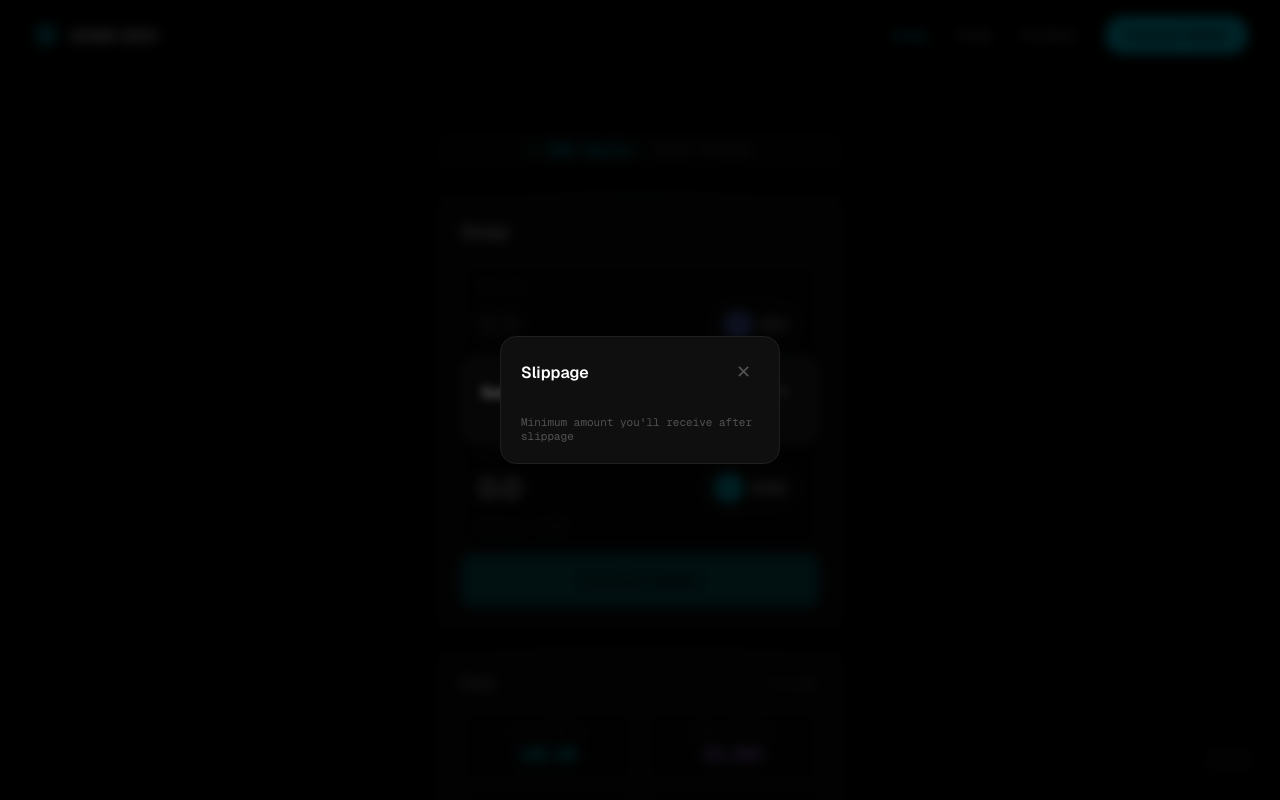
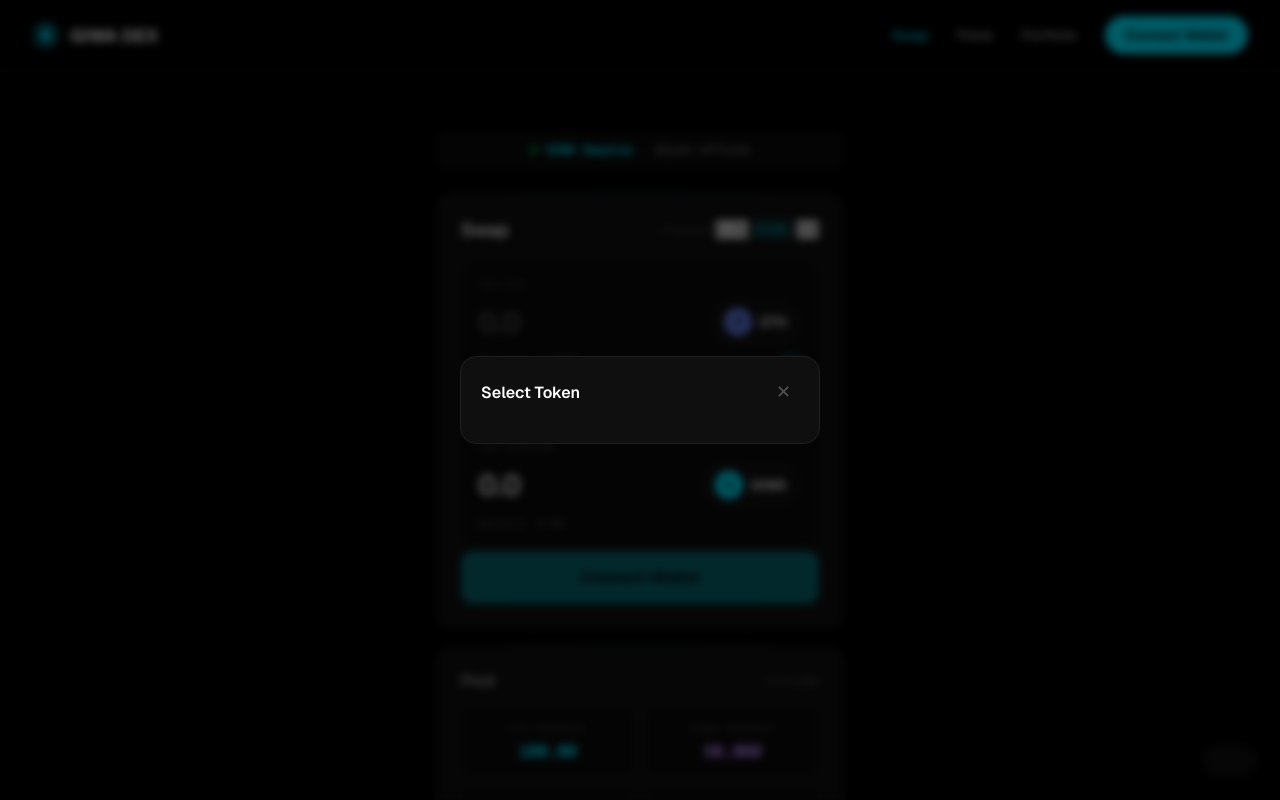
Before and after one commit to suprememachine/giwa-dex, a FastAPI app: page / in a window 1280 px wide. Run offline with FastAPI, Linux system fonts and the light colour scheme; some libraries are stand-ins or nearby versions.

Commit message:
Remove slippage modal entirely, inline slippage buttons on swap card

```diff
--- a/app/templates/index.html
+++ b/app/templates/index.html
@@ -216,7 +216,14 @@
   <div class="swap-card">
     <div class="swap-header">
       <span class="swap-title">Swap</span>
-      <span class="slippage-badge" x-text="slippage + '%'" @click="showSlippageModal=true"></span>
+      <div style="display:flex;gap:6px;align-items:center;">
+        <span style="font-family:'Geist Mono',monospace;font-size:10px;color:var(--text-faint);">Slippage</span>
+        <template x-for="s in [0.1,0.5,1.0]" :key="s">
+          <button @click="slippage=s" style="padding:3px 8px;border-radius:6px;border:1px solid var(--hairline);background:transparent;color:var(--text-faint);font-family:'Geist Mono',monospace;font-size:11px;cursor:pointer;transition:all 200ms;"
+              :style="slippage===s ? 'background:var(--accent-subtle);color:var(--accent);border-color:var(--accent-border)' : ''"
+              x-text="s+'%'"></button>
+        </template>
+      </div>
     </div>
 
     <!-- FROM -->
@@ -372,24 +379,7 @@
   </div>
 </div>
 
-<!-- ═══ SLIPPAGE MODAL ═══ -->
-<div class="modal-overlay" style="position:fixed;inset:0;background:rgba(0,0,0,.6);backdrop-filter:blur(4px);z-index:200;display:flex;align-items:center;justify-content:center;padding:20px;cursor:pointer;"
-     x-show="showSlippageModal" x-transition @click="showSlippageModal=false">
-  <div class="modal" style="max-width:280px;cursor:default" @click.stop>
-    <div class="modal-header">
-      <span class="modal-title">Slippage</span>
-      <button class="modal-close" @click="showSlippageModal=false" style="font-size:18px;padding:4px 8px;">✕</button>
-    </div>
-    <div style="display:flex;gap:8px;margin-bottom:12px;">
-      <template x-for="s in [0.1,0.5,1.0]" :key="s">
-        <button @click="slippage=s;showSlippageModal=false" style="flex:1;padding:10px;border-radius:8px;border:1px solid var(--hairline);background:transparent;color:var(--text-muted);font-family:'Geist Mono',monospace;font-size:13px;cursor:pointer;transition:all 200ms;"
-            :style="slippage===s ? 'background:var(--accent-subtle);color:var(--accent);border-color:var(--accent-border)' : ''"
-            x-text="s+'%'"></button>
-      </template>
-    </div>
-    <div class="mono" style="font-size:11px;color:var(--text-faint);">Minimum amount you'll receive after slippage</div>
-  </div>
-</div>
+<!-- ═══ SLIPPAGE INLINE ═══ -->
 
 <!-- ══════════════════════════════════════════════ -->
 <!-- TOAST -->
```
